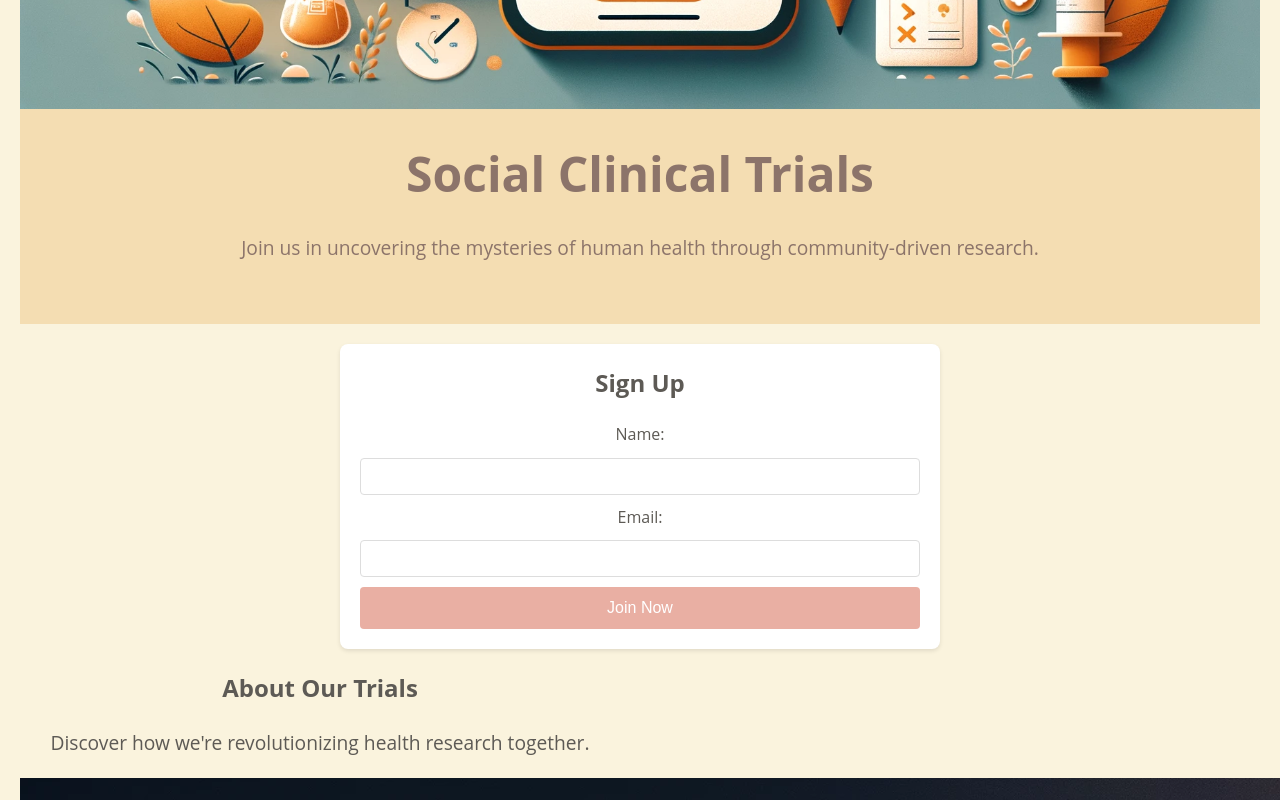
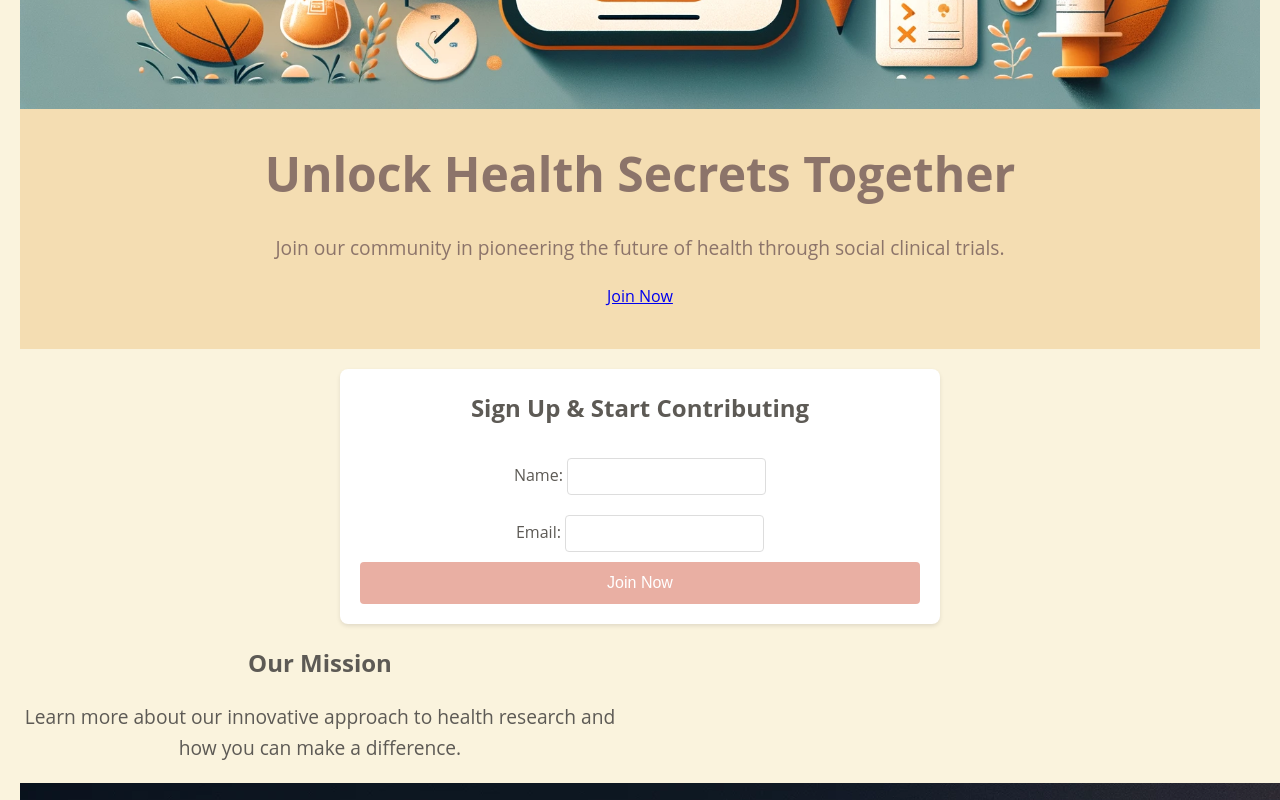
Before and after one commit to ofTarradiddle/ofnectar, a plain HTML site: page index.html in a window 1280 px wide. Shown: the part 660-1460 px from the top of the page. Drawn offline with Linux system fonts and the light colour scheme.

Commit message:
Update index.html

```diff
--- a/index.html
+++ b/index.html
@@ -3,41 +3,43 @@
 <head>
     <meta charset="UTF-8">
     <meta name="viewport" content="width=device-width, initial-scale=1.0">
-    <title>Social Clinical Trials</title>
+    <title>Join Social Clinical Trials</title>
     <link rel="stylesheet" href="style.css">
 </head>
 <body>
-    <header>
-        <img src="nectar1.webp" alt="A welcoming community of researchers">
-        <h1>Social Clinical Trials</h1>
-        <p>Join us in uncovering the mysteries of human health through community-driven research. </p>
+    <header class="landing-header">
+        <img src="nectar1.webp" alt="A welcoming community of researchers" class="hero-image">
+        <div class="header-content">
+            <h1>Unlock Health Secrets Together</h1>
+            <p>Join our community in pioneering the future of health through social clinical trials.</p>
+            <a href="#signup" class="cta-button">Join Now</a>
+        </div>
     </header>
     <main>
-         <section id="signup">
-            <h2>Sign Up</h2>
-            <form
-                  action="https://formspree.io/f/mpzvjenw" method="POST"
-                >
-                <label for="name">Name:</label>
-                <input type="text" id="name" name="name" required>
-
-                <label for="email">Email:</label>
-                <input type="email" id="email" name="_replyto" required>
-
-                <input type="submit" value="Join Now">
+        <section id="signup" class="signup-section">
+            <form action="https://formspree.io/f/mpzvjenw" method="POST">
+                <h2>Sign Up & Start Contributing</h2>
+                <div class="form-group">
+                    <label for="name">Name:</label>
+                    <input type="text" id="name" name="name" required>
+                </div>
+                <div class="form-group">
+                    <label for="email">Email:</label>
+                    <input type="email" id="email" name="_replyto" required>
+                </div>
+                <input type="submit" value="Join Now" class="submit-button">
             </form>
         </section>
-        <section id="about">
-            <h2>About Our Trials</h2>
-            <p>Discover how we're revolutionizing health research together.</p>
+        <section id="about" class="about-section">
+            <h2>Our Mission</h2>
+            <p>Learn more about our innovative approach to health research and how you can make a difference.</p>
             <img src="nectar2.webp" alt="Collaborative research">
         </section>
-        <section id="About">
-            <h2>About us</h2>
+        <section class="testimonials-section">
+            <h2>Community Voices</h2>
             <img src="nectar3.webp" alt="Participant testimonial">
-            <p>"Participating in these trials has been a groundbreaking experience for me."</p>
+            <p>"Being part of these trials has not only contributed to medical research but has also been a personally enriching experience."</p>
         </section>
-
     </main>
 </body>
 </html>
```
